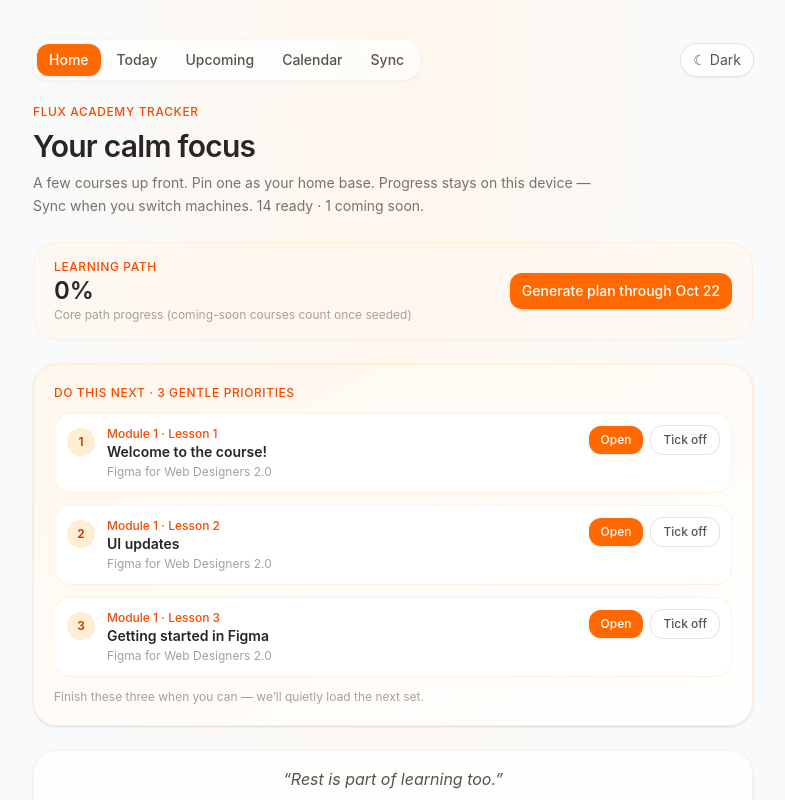
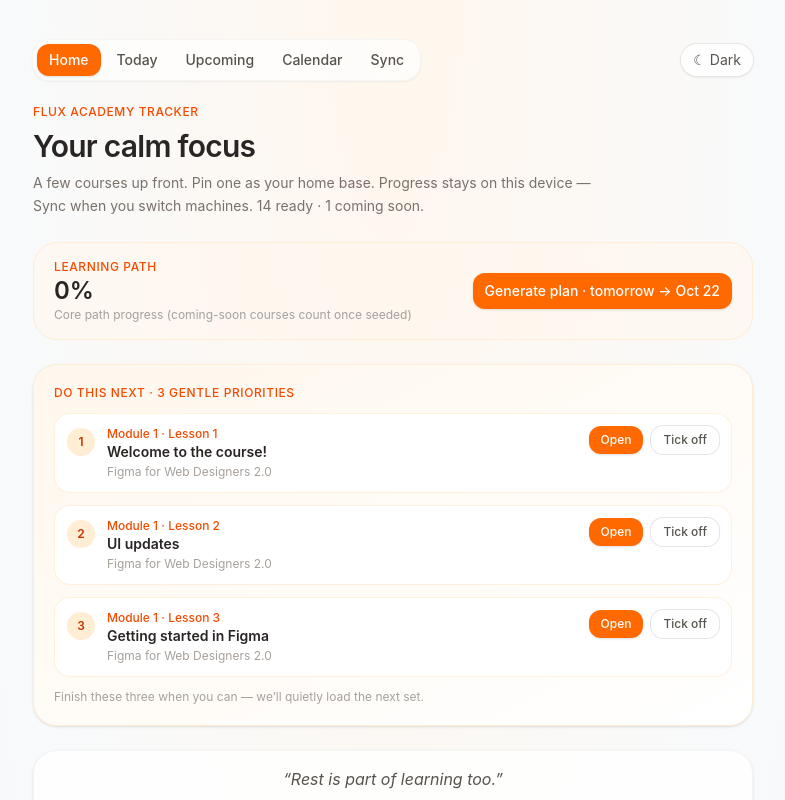
Before and after one commit to kalyankadali/flux-academy-tracker, a React (Vite) app: page / in a window 1280 px wide. Shown: the top 800 px of the page, without its empty margins (247-1032 px from the left). Built offline with nearby package versions, Linux system fonts and the light colour scheme; no server answers.

Commit message:
Restart Flux plan from tomorrow through Oct 22 with even daily load.

```diff
--- a/src/components/PlanGenerateControl.tsx
+++ b/src/components/PlanGenerateControl.tsx
@@ -9,7 +9,7 @@ export function PlanGenerateControl({ hasPlan, planGeneratedAt, onGenerate }: Pr
   const regenerate = () => {
     if (
       !window.confirm(
-        'This replaces your current plan dates. Today gets ~30 minutes of incomplete lessons, then equal days through Oct 22. Boss-pinned lessons stay protected. Continue?',
+        'This replaces your plan dates. Incomplete lessons are spread evenly from tomorrow through Oct 22 (IST). Boss-pinned lessons stay protected. Continue?',
       )
     ) {
       return;
@@ -24,7 +24,7 @@ export function PlanGenerateControl({ hasPlan, planGeneratedAt, onGenerate }: Pr
         onClick={onGenerate}
         className="rounded-xl bg-orange-500 px-3 py-2 text-sm font-medium text-white shadow-sm transition hover:bg-orange-600"
       >
-        Generate plan through Oct 22
+        Generate plan · tomorrow → Oct 22
       </button>
     );
   }
```
